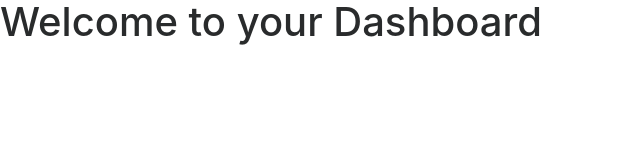
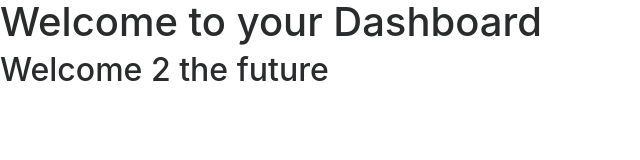
Before and after one commit to pranavdwivedi21/Dashboard, a plain HTML site: page index.html in a window 1280 px wide. Shown: the whole page, without its empty margins (0-640 px from the left). Drawn offline with nearby package versions, Linux system fonts and the light colour scheme.

Commit message:
Update index.html

```diff
--- a/index.html
+++ b/index.html
@@ -9,6 +9,7 @@
 </head>
 <body>
   <h1>Welcome to your Dashboard</h1>
+  <h2>Welcome 2 the future</h2>
 </body>
 <script src="https://cdnjs.cloudflare.com/ajax/libs/jquery/3.2.1/jquery.slim.js"></script>
 <script src="https://cdnjs.cloudflare.com/ajax/libs/popper.js/1.12.9/umd/popper.min.js"></script>
```
